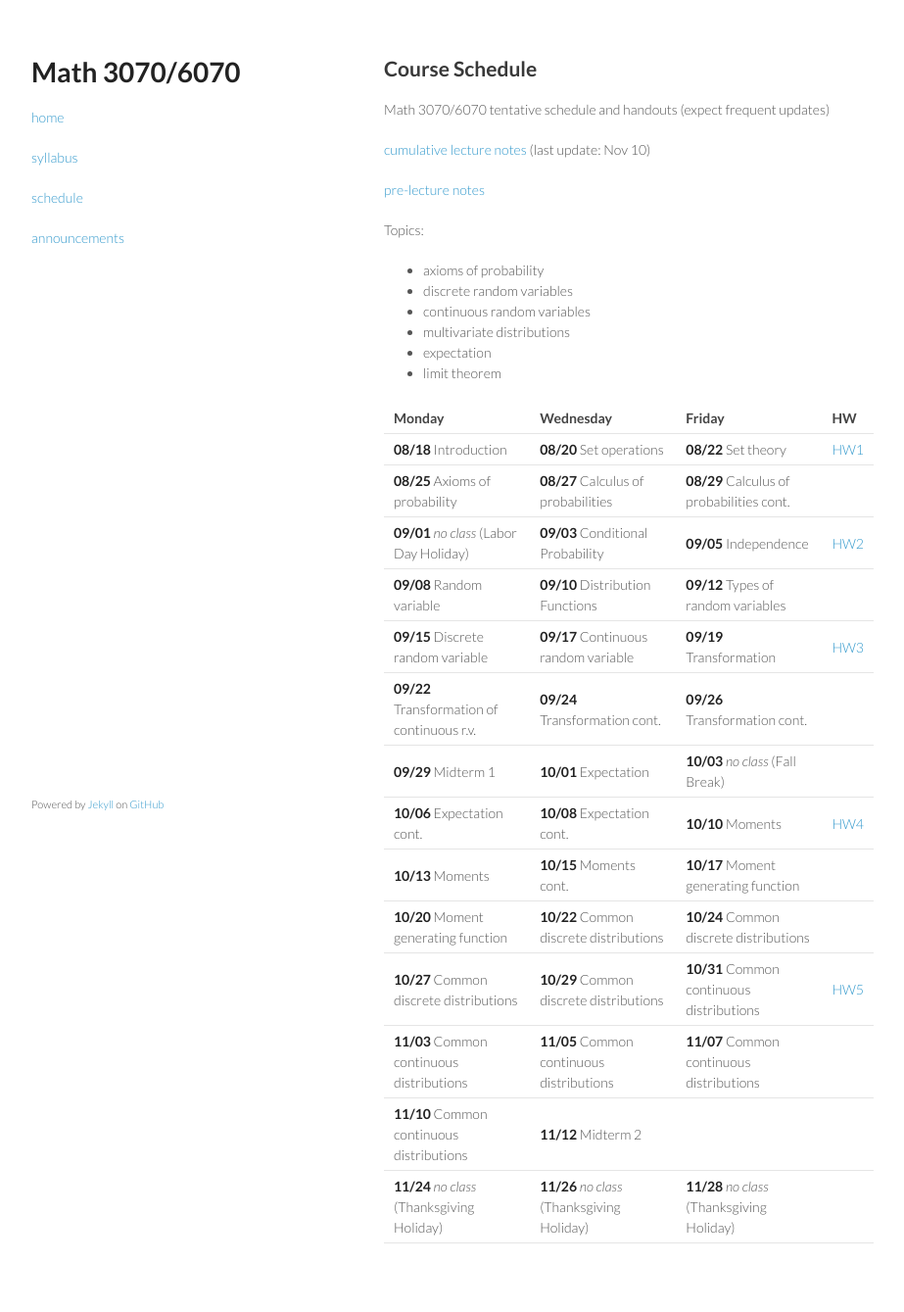
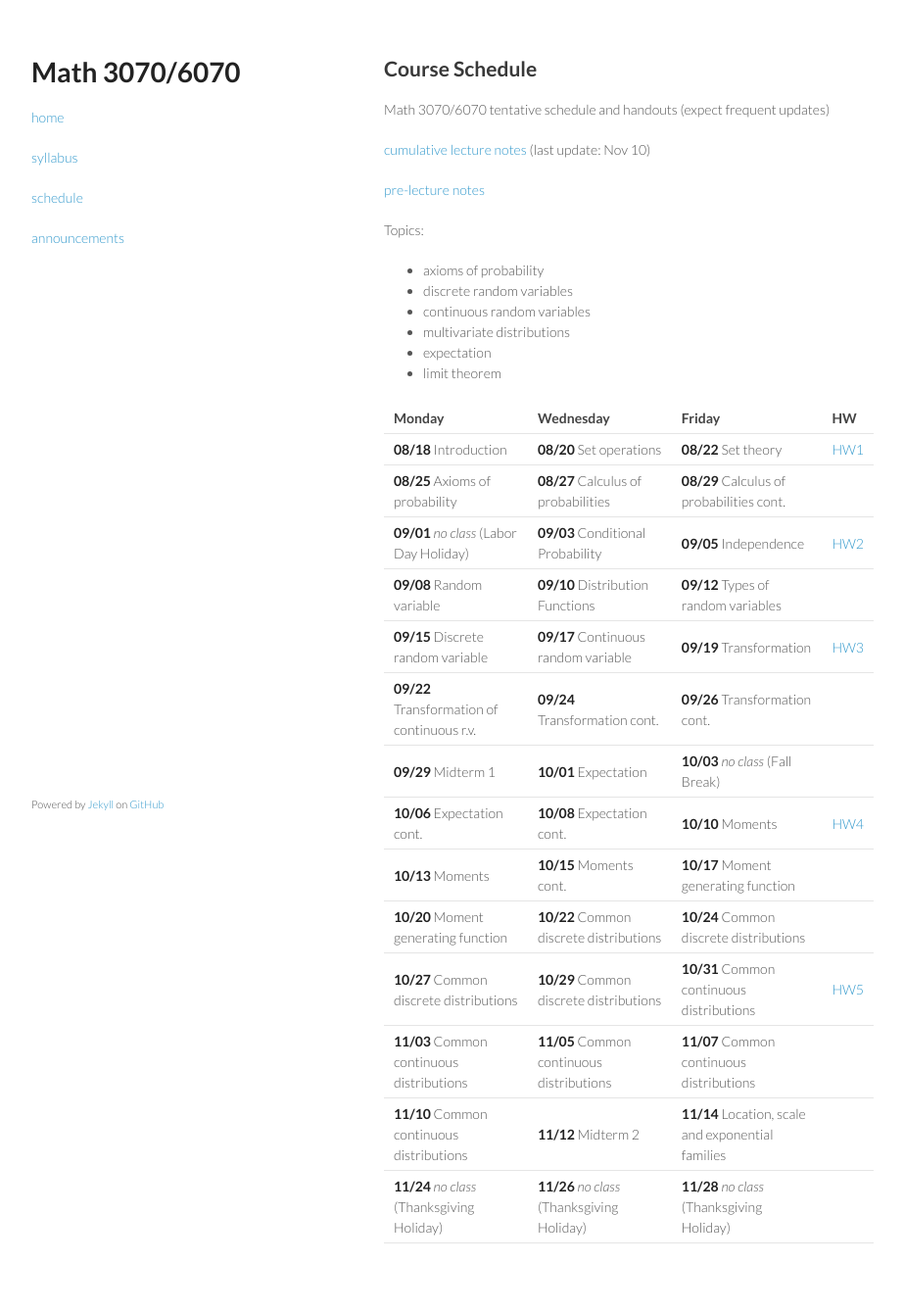
Before and after one commit to tulane-math-3070/2025Fall, a Jekyll site: the page built from schedule/schedule.md, in a window 1280 px wide. Shown: the whole page at 98% size, without its empty margins (178-1101 px from the left). Built offline with Jekyll 4.4.1, drawn with Linux system fonts in a browser that asks for light colours.

```diff
--- a/schedule/schedule.md
+++ b/schedule/schedule.md
@@ -38,5 +38,5 @@ Topics:
 | **10/20** Moment generating function | **10/22** Common discrete distributions | **10/24** Common discrete distributions | |
 | **10/27** Common discrete distributions | **10/29** Common discrete distributions | **10/31** Common continuous distributions | [HW5](../HW/HW5/HW5.pdf) |
 | **11/03** Common continuous distributions | **11/05** Common continuous distributions | **11/07** Common continuous distributions | |
-| **11/10** Common continuous distributions | **11/12** Midterm 2 | | |
+| **11/10** Common continuous distributions | **11/12** Midterm 2 | **11/14** Location, scale and exponential families | |
 | **11/24** _no class_ (Thanksgiving Holiday) | **11/26**  _no class_ (Thanksgiving Holiday) | **11/28**  _no class_ (Thanksgiving Holiday) | |
```
Also changed, not shown: 2 other files.
